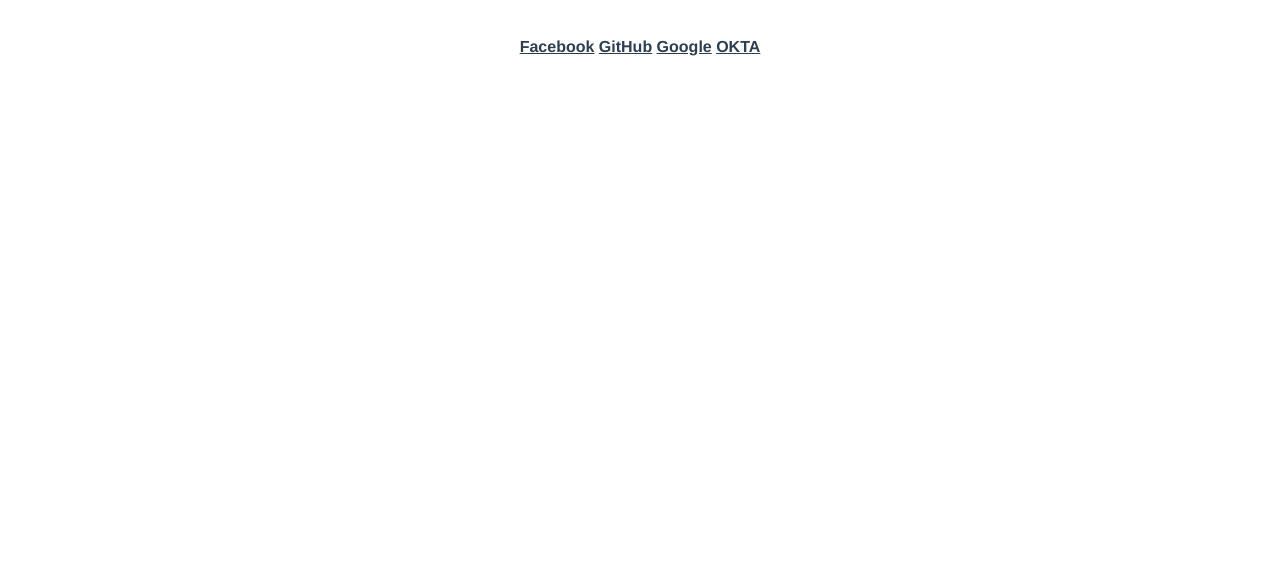
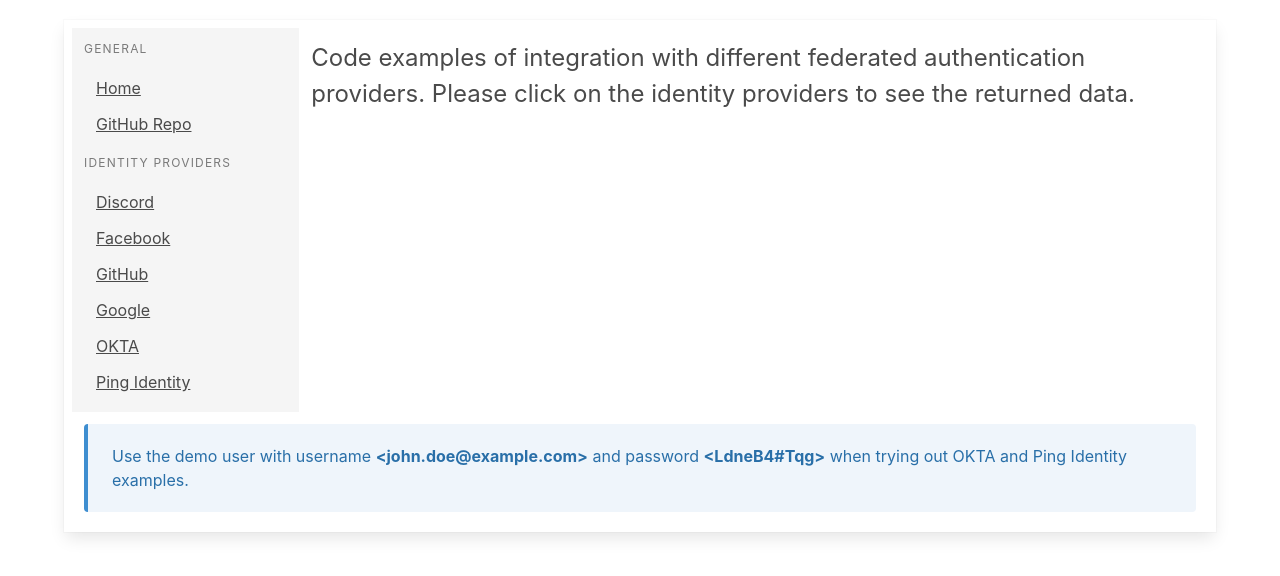
Before and after one commit to shibbir/oidc-integration-examples, a website: page src/public/index.html in a window 1280 px wide. Drawn offline with nearby package versions, Linux system fonts and the light colour scheme.

Commit message:
Add discord and pingid integration examples

```diff
--- a/package.json
+++ b/package.json
@@ -1,5 +1,6 @@
 {
-  "name": "openid-connect",
+  "name": "oidc-examples",
+  "version": "0.1.0",
   "packageManager": "yarn@3.4.1",
   "scripts": {
     "start": "pm2 start index.js --watch --no-daemon --name oidc"
--- a/src/express.js
+++ b/src/express.js
@@ -11,9 +11,11 @@
     res.sendFile("index.html");
 });
 
+require("./discord")(app);
 require("./facebook")(app);
 require("./github")(app);
 require("./google")(app);
 require("./okta")(app);
+require("./pingid")(app);
 
 module.exports = app;
--- a/src/public/index.html
+++ b/src/public/index.html
@@ -2,62 +2,86 @@
 <html lang="en">
 
 <head>
-    <title>OpenID Connect</title>
+    <title>Federated Authentication Examples</title>
 
     <meta charset="utf-8">
+    <meta http-equiv="x-ua-compatible" content="ie=edge">
     <meta name="viewport" content="width=device-width, initial-scale=1, shrink-to-fit=no">
-    <meta http-equiv="x-ua-compatible" content="ie=edge">
-    <link rel="shortcut icon" href="images/favicon.png">
+    <meta name="description" content="Code examples of integration with different federated authentication providers.">
+    <link rel="shortcut icon" href="favicon.ico">
+    <link rel="stylesheet" href="https://cdn.jsdelivr.net/npm/bulma@0.9.4/css/bulma.min.css">
     <style>
-        #app {
-            margin: auto;
-            width: 50%;
-            font-family: 'Avenir', Helvetica, Arial, sans-serif;
-            -webkit-font-smoothing: antialiased;
-            -moz-osx-font-smoothing: grayscale;
-            text-align: center;
-        }
-
-        nav {
-            padding: 30px;
-        }
-
-        nav a {
-            font-weight: bold;
-            color: #2c3e50;
-        }
-
-        #template {
-            text-align: left;
-        }
-
         pre {
             white-space: pre-wrap;
             white-space: -moz-pre-wrap;
             white-space: -pre-wrap;
             white-space: -o-pre-wrap;
             word-wrap: break-word;
+            padding-top: 0;
+            padding-left: 0;
+            padding-right: 0;
+            padding-bottom: 1rem;
+            background-color: #fff;
+        }
+
+        .container {
+            margin-top: 20px;
+        }
+
+        .box {
+            background: rgb(255, 255, 255);
+            border-radius: 0;
+        }
+
+        .columns {
+            display: flex;
+            justify-content: space-around;
+        }
+
+        .column {
+            display: flex;
+            flex-direction: column;
+        }
+
+        .menu a {
+            text-decoration: underline;
         }
     </style>
 </head>
 
 <body>
-    <div id="app">
-        <nav>
-            <a href="/auth/facebook">Facebook</a>
-
-            <a href="/auth/github">GitHub</a>
-
-            <a href="/auth/google">Google</a>
-
-            <a href="/auth/okta">OKTA</a>
-        </nav>
-
-        <div id="template">
-            {{#each data}}
+    <div class="container box">
+        <div class="columns is-mobile">
+            <div class="column" style="background-color: #f5f5f5;">
+                <aside class="menu">
+                    <p class="menu-label">General</p>
+                    <ul class="menu-list">
+                        <li><a href="/">Home</a></li>
+                        <li><a href="https://github.com/shibbir/oidc-examples">GitHub Repo</a></li>
+                    </ul>
+                    <p class="menu-label">Identity Providers</p>
+                    <ul class="menu-list">
+                        <li><a href="/auth/discord">Discord</a></li>
+                        <li><a href="/auth/facebook">Facebook</a></li>
+                        <li><a href="/auth/github">GitHub</a></li>
+                        <li><a href="/auth/google">Google</a></li>
+                        <li><a href="/auth/okta">OKTA</a></li>
+                        <li><a href="/auth/pingid">Ping Identity</a></li>
+                    </ul>
+                </aside>
+            </div>
+            <div class="column is-four-fifths" id="template">
+                {{#each data}}
                 <pre><b>{{@key}}</b>: {{this}}</pre>
-            {{/each}}
+                {{/each}}
+            </div>
         </div>
+        <article class="message is-info">
+            <div class="message-body">
+                Use the demo user with username <strong>&lt;john.doe@example.com&gt;</strong> and password
+                <strong>&lt;LdneB4#Tqg&gt;</strong> when trying out OKTA and Ping Identity examples.
+            </div>
+        </article>
     </div>
 
     <script src="https://cdn.jsdelivr.net/npm/handlebars@latest/dist/handlebars.min.js"></script>
@@ -69,9 +93,12 @@
             data[key] = queryParams.get(key);
         }
 
-        const src = document.getElementById("template").innerHTML;
+        let src = document.getElementById("template").innerHTML;
+        if (Object.keys(data).length === 0) {
+            src = "<div class='is-size-4'>Code examples of integration with different federated authentication providers. Please click on the identity providers to see the returned data.</div>";
+        }
+
         const template = Handlebars.compile(src);
-
         document.getElementById("template").innerHTML = template({ data });
     </script>
 </body>
```
Also changed, not shown: src/discord.js (added, +43 -0 lines), src/pingid.js (added, +50 -0 lines), README.md, src/public/favicon.ico (added), 2 other files.
